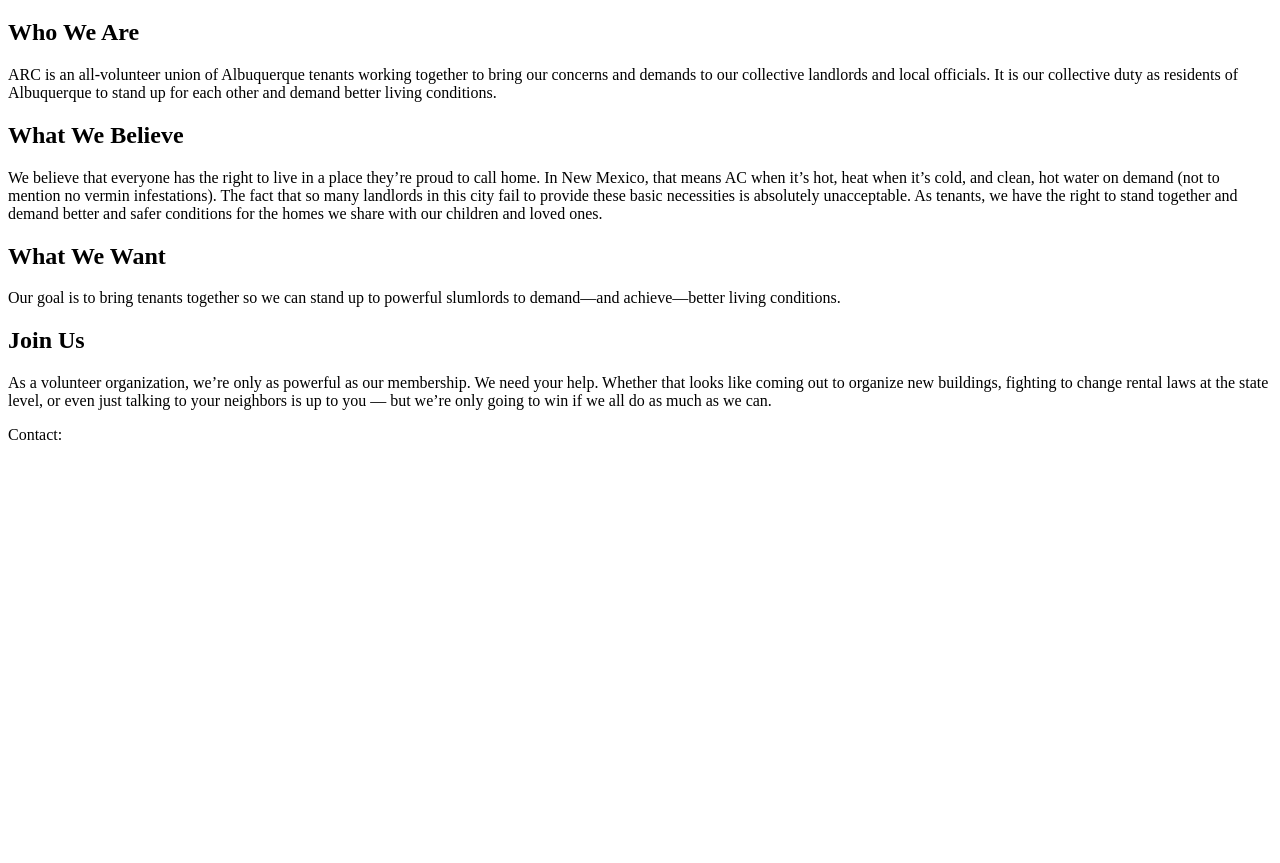
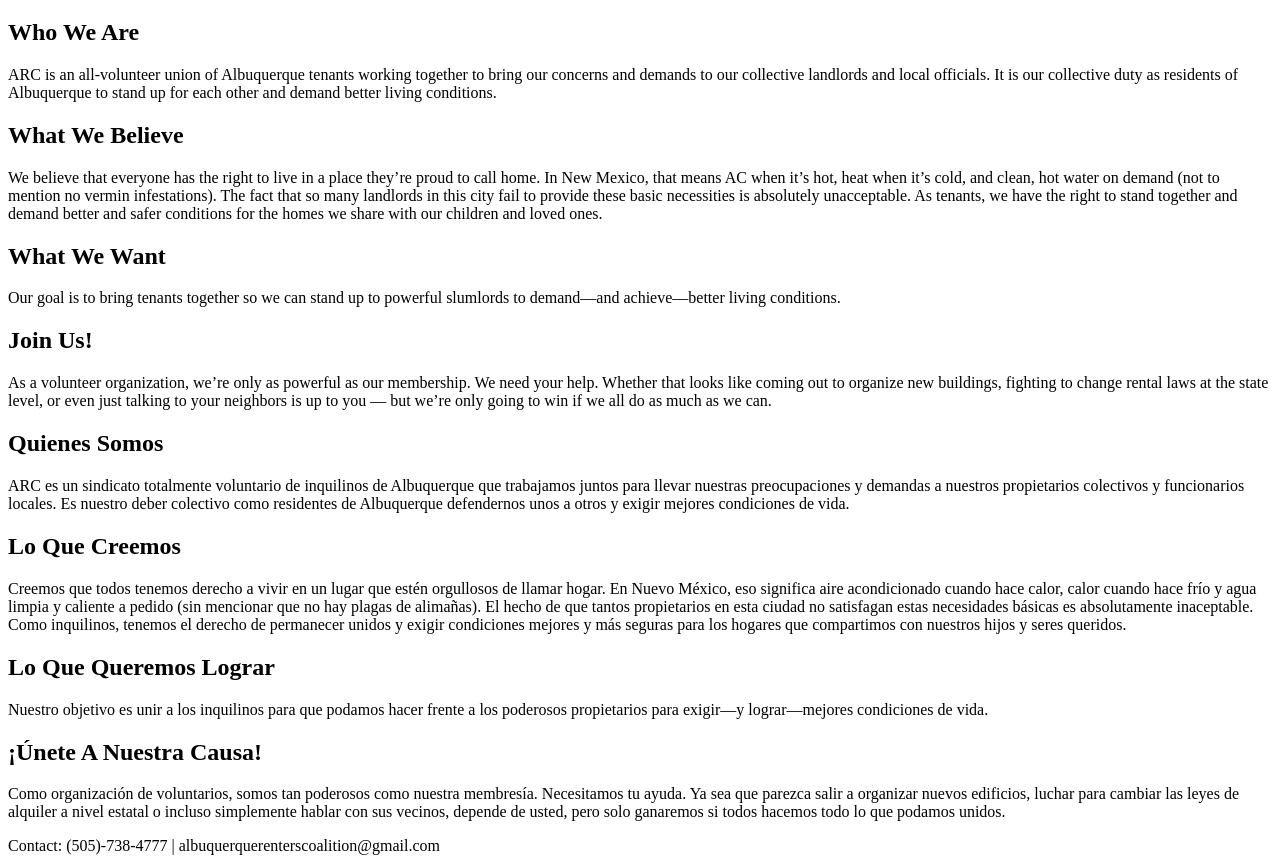
Before and after one commit to abqrenterscoalition/abqrenterscoalition.github.io, a plain HTML site: page index.html in a window 1280 px wide. Shown: the part 61-924 px from the top of the page. Before the commit the page ends 800 px from the top, so only its background shows below. Drawn offline with Linux system fonts and the light colour scheme.

Commit message:
Add Spanish and contact info

```diff
--- a/index.html
+++ b/index.html
@@ -9,6 +9,7 @@
       <h1>Albuquerque Renters Coalition</h1>
     </header>
     <main>
+      <section class="english">
         <section class="who-we-are">
           <h2>Who We Are</h2>
           <p>ARC is an all-volunteer union of Albuquerque tenants working together
@@ -33,16 +34,53 @@
             slumlords to demand—and achieve—better living conditions.</p>
         </section>
         <section class="join-us">
-        <h2>Join Us</h2>
+          <h2>Join Us!</h2>
           <p>As a volunteer organization, we’re only as powerful as our membership.
             We need your help. Whether that looks like coming out to organize new
             buildings, fighting to change rental laws at the state level, or even
             just talking to your neighbors is up to you — but we’re only going to
             win if we all do as much as we can.</p>
         </section>
+      </section>
+      <section class="spanish">
+        <section class="who-we-are">
+          <h2>Quienes Somos</h2>
+          <p>ARC es un sindicato totalmente voluntario de inquilinos de
+            Albuquerque que trabajamos juntos para llevar nuestras preocupaciones
+            y demandas a nuestros propietarios colectivos y funcionarios locales.
+            Es nuestro deber colectivo como residentes de Albuquerque defendernos
+            unos a otros y exigir mejores condiciones de vida.</p>
+        </section>
+        <section class="what-we-believe">
+          <h2>Lo Que Creemos</h2>
+          <p>Creemos que todos tenemos derecho a vivir en un lugar que estén
+            orgullosos de llamar hogar. En Nuevo México, eso significa aire
+            acondicionado cuando hace calor, calor cuando hace frío y agua
+            limpia y caliente a pedido (sin mencionar que no hay plagas de
+            alimañas). El hecho de que tantos propietarios en esta ciudad no
+            satisfagan estas necesidades básicas es absolutamente inaceptable.
+            Como inquilinos, tenemos el derecho de permanecer unidos y exigir
+            condiciones mejores y más seguras para los hogares que compartimos
+            con nuestros hijos y seres queridos.</p>
+        </section>
+        <section class="what-we-want">
+          <h2>Lo Que Queremos Lograr</h2>
+          <p>Nuestro objetivo es unir a los inquilinos para que podamos hacer
+            frente a los poderosos propietarios para exigir—y lograr—mejores
+            condiciones de vida.</p>
+        </section>
+        <section class="join-us">
+          <h2>¡Únete A Nuestra Causa!</h2>
+          <p>Como organización de voluntarios, somos tan poderosos como nuestra
+            membresía. Necesitamos tu ayuda. Ya sea que parezca salir a organizar
+            nuevos edificios, luchar para cambiar las leyes de alquiler a nivel
+            estatal o incluso simplemente hablar con sus vecinos, depende de usted,
+            pero solo ganaremos si todos hacemos todo lo que podamos unidos.</p>
+        </section>
+      </section>
     </main>
     <footer>
-      Contact:
+      Contact: (505)-738-4777 | albuquerquerenterscoalition@gmail.com
     </footer>
   </body>
 </html>
```
Lines whose indentation alone changed are shown as unchanged.
